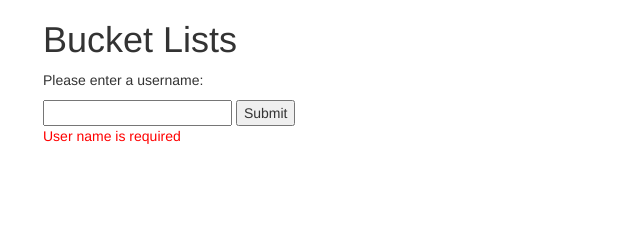
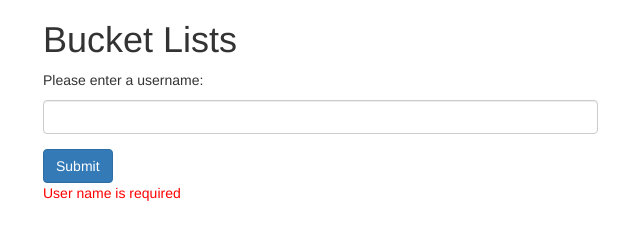
Before and after one commit to antcho92/Bucket-List, a website: page client/index.html in a window 1280 px wide. Shown: the whole page, without its empty margins (27-667 px from the left). Drawn offline with nearby package versions, Linux system fonts and the light colour scheme; some packages are replaced by stand-ins of ours; no server answers.

Commit message:
added login bootstrap styling

```diff
--- a/client/partials/login.html
+++ b/client/partials/login.html
@@ -1,12 +1,18 @@
+<div class="row">
+  <div  class="col-md-6">
+    <form ng-submit='lC.login()' name='userForm'>
       <p>Please enter a username:</p>
-<form ng-submit='lC.login()' name='userForm'>
+      <div class="form-group">
         <span class='errors'>{{lC.errors.name.message}}</span>
         <span class='errors'>{{lC.errors.session.message}}</span>
-  <input type="text" name="name" ng-model='lC.user.name' pattern='^\w+$' minlength='3' required>
-  <input type="submit">
+        <input class="form-control" type="text" name="name" ng-model='lC.user.name' pattern='^\w+$' minlength='3' required>
+      </div>
+      <button type="submit" class="btn btn-primary">Submit</button>
     </form>
     <div ng-messages='userForm.name.$error' class='errors'>
       <p ng-message='minlength'>The user name is too short</p>
       <p ng-message='required'>User name is required</p>
       <p ng-message='pattern'>Invalid name</p>
     </div>
+  </div>
+</div>
```
Lines whose indentation alone changed are shown as unchanged.
